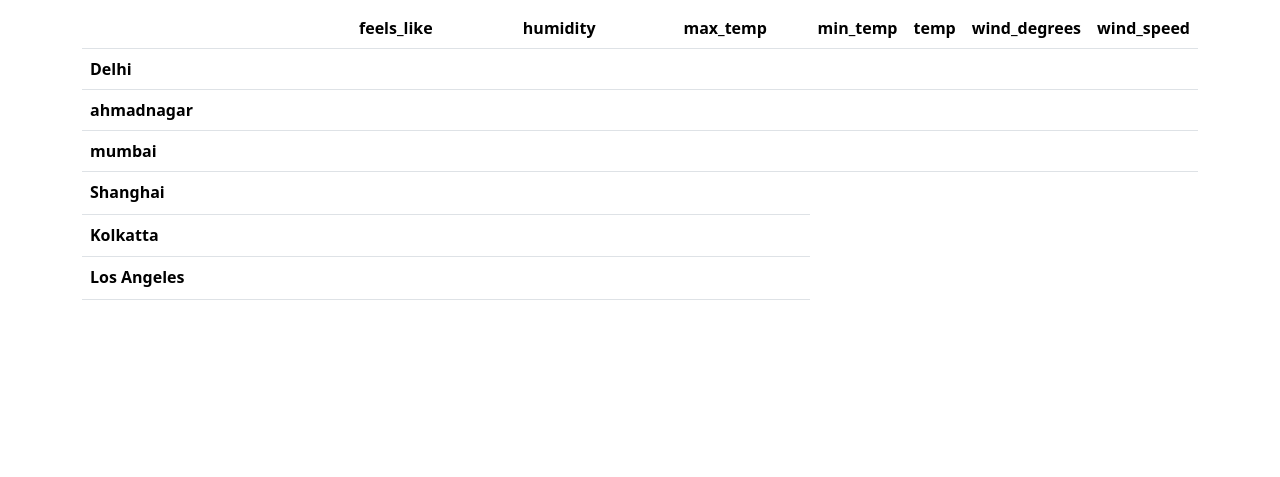
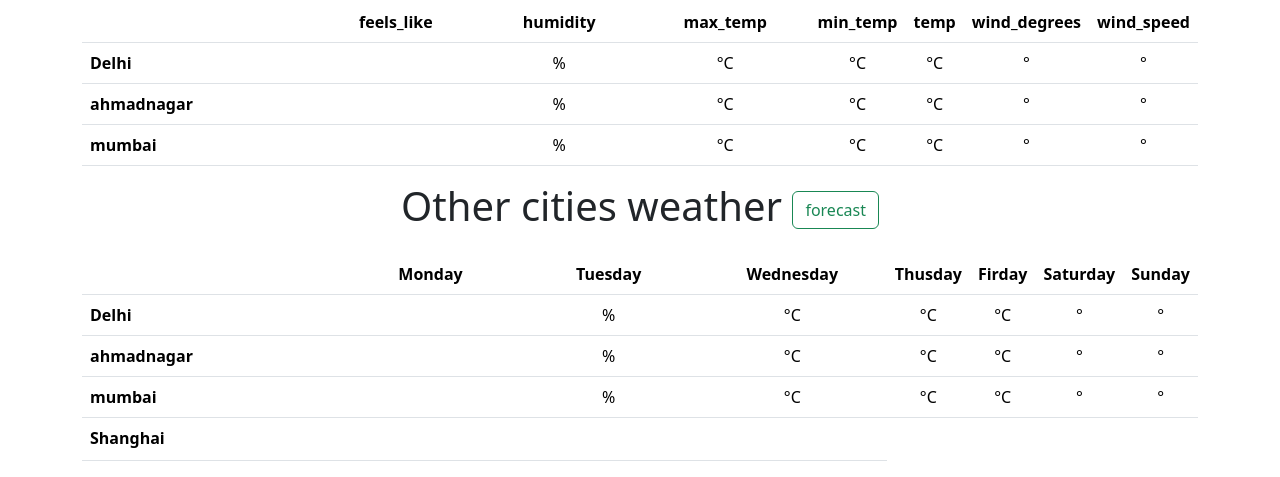
Before and after one commit to prathameshholay/weatherappofficial.github.io, a plain HTML site: page index.html in a window 1280 px wide. Shown: the part 617-1094 px from the top of the page. Before the commit the page ends 933 px from the top, so only its background shows below. Drawn offline with nearby package versions, Linux system fonts and the light colour scheme.

Commit message:
new update
made changes on the about page

```diff
--- a/index.html
+++ b/index.html
@@ -27,7 +27,7 @@
             <a class="nav-link active" aria-current="page" href="#">Home</a>
           </li>
           <li class="nav-item">
-            <a class="nav-link" href="#">About this app</a>
+            <a class="nav-link" href="/about.html">About this app</a>
           </li>
           <li class="nav-item dropdown">
             <a class="nav-link dropdown-toggle" href="#" role="button" data-bs-toggle="dropdown" aria-expanded="false">
@@ -140,7 +140,8 @@
         </div>
       </div>
 
-      <h2 class="display-6 text-center mb-4">Other cities weather <span><button id="fetchdelhid">fetch</button></span>
+      <h2 class="display-6 text-center mb-4">Other cities weather <span><button class="btn btn-outline-success"
+            id="fetchdelhid">fetch</button></span>
       </h2>
       <div class="table-responsive">
         <table class="table text-center">
@@ -161,22 +162,22 @@
             <tr>
               <th scope="row" class="text-start">Delhi</th>
               <td><span id="delhi_feels_like"></span></td>
-              <td><span id="delhi_humidity"></span></td>
-              <td><span id="delhi_max_temp"></span></td>
-              <td><span id="delhi_min_temp"></span></td>
-              <td><span id="delhi_temp"></span></td>
-              <td><span id="delhi_wind_degrees"></span></td>
-              <td><span id="delhi_wind_speed"></span></td>
+              <td><span id="delhi_humidity"></span>%</td>
+              <td><span id="delhi_max_temp"></span>°C</td>
+              <td><span id="delhi_min_temp"></span>°C</td>
+              <td><span id="delhi_temp"></span>°C</td>
+              <td><span id="delhi_wind_degrees"></span>°</td>
+              <td><span id="delhi_wind_speed"></span>°</td>
             </tr>
             <tr>
               <th scope="row" class="text-start">ahmadnagar</th>
               <td><span id="nagar_feels_like"></span></td>
-              <td><span id="nagar_humidity"></span></td>
-              <td><span id="nagar_max_temp"></span></td>
-              <td><span id="nagar_min_temp"></span></td>
-              <td><span id="nagar_temp"></span></td>
-              <td><span id="nagar_wind_degrees"></span></td>
-              <td><span id="nagar_wind_speed"></span></td>
+              <td><span id="nagar_humidity"></span>%</td>
+              <td><span id="nagar_max_temp"></span>°C</td>
+              <td><span id="nagar_min_temp"></span>°C</td>
+              <td><span id="nagar_temp"></span>°C</td>
+              <td><span id="nagar_wind_degrees"></span>°</td>
+              <td><span id="nagar_wind_speed"></span>°</td>
             </tr>
           </tbody>
 
@@ -184,12 +185,68 @@
             <tr>
               <th scope="row" class="text-start">mumbai</th>
               <td><span id="mumbai_feels_like"></span></td>
-              <td><span id="mumbai_humidity"></span></td>
-              <td><span id="mumbai_max_temp"></span></td>
-              <td><span id="mumbai_min_temp"></span></td>
-              <td><span id="mumbai_temp"></span></td>
-              <td><span id="mumbai_wind_degrees"></span></td>
-              <td><span id="mumbai_wind_speed"></span></td>
+              <td><span id="mumbai_humidity"></span>%</td>
+              <td><span id="mumbai_max_temp"></span>°C</td>
+              <td><span id="mumbai_min_temp"></span>°C</td>
+              <td><span id="mumbai_temp"></span>°C</td>
+              <td><span id="mumbai_wind_degrees"></span>°</td>
+              <td><span id="mumbai_wind_speed"></span>°</td>
+            </tr>
+
+          </tbody>
+        </table>
+      </div>
+
+      <h2 class="display-6 text-center mb-4">Other cities weather <span><button class="btn btn-outline-success"
+            id="fetchforecast">forecast</button></span>
+      </h2>
+      <div class="table-responsive">
+        <table class="table text-center">
+          <thead>
+            <tr>
+              <th style="width: 32%"></th>
+              <th style="width: 22%">Monday</th>
+              <th style="width: 22%">Tuesday</th>
+              <th style="width: 22%">Wednesday</th>
+              <th style="width: 22%">Thusday</th>
+              <th style="width: 22%">Firday</th>
+              <th style="width: 22%">Saturday</th>
+              <th style="width: 22%">Sunday</th>
+            </tr>
+          </thead>
+          <tbody>
+            <tr>
+              <th scope="row" class="text-start">Delhi</th>
+              <td><span id=""></span></td>
+              <td><span id=""></span>%</td>
+              <td><span id=""></span>°C</td>
+              <td><span id=""></span>°C</td>
+              <td><span id=""></span>°C</td>
+              <td><span id=""></span>°</td>
+              <td><span id=""></span>°</td>
+            </tr>
+            <tr>
+              <th scope="row" class="text-start">ahmadnagar</th>
+              <td><span id=""></span></td>
+              <td><span id=""></span>%</td>
+              <td><span id=""></span>°C</td>
+              <td><span id=""></span>°C</td>
+              <td><span id=""></span>°C</td>
+              <td><span id=""></span>°</td>
+              <td><span id=""></span>°</td>
+            </tr>
+          </tbody>
+
+          <tbody>
+            <tr>
+              <th scope="row" class="text-start">mumbai</th>
+              <td><span id=""></span></td>
+              <td><span id=""></span>%</td>
+              <td><span id=""></span>°C</td>
+              <td><span id=""></span>°C</td>
+              <td><span id=""></span>°C</td>
+              <td><span id=""></span>°</td>
+              <td><span id=""></span>°</td>
             </tr>
             <tr>
               <th scope="row" class="text-start">Shanghai</th>
@@ -205,33 +262,11 @@
                 </svg>
               </td>
             </tr>
-            <tr>
-              <th scope="row" class="text-start">Kolkatta</th>
-              <td></td>
-              <td>
-                <svg class="bi" width="24" height="24">
-                  <use xlink:href="#check"></use>
-                </svg>
-              </td>
-              <td>
-                <svg class="bi" width="24" height="24">
-                  <use xlink:href="#check"></use>
-                </svg>
-              </td>
-            </tr>
-            <tr>
-              <th scope="row" class="text-start">Los Angeles</th>
-              <td></td>
-              <td></td>
-              <td>
-                <svg class="bi" width="24" height="24">
-                  <use xlink:href="#check"></use>
-                </svg>
-              </td>
-            </tr>
+
           </tbody>
         </table>
       </div>
+
     </main>
   </div>
   <script defer src="./script.js"></script>
--- a/script.js
+++ b/script.js
@@ -56,7 +56,7 @@
       console.log("fetching successfull....showing weather of delhi");
       console.log(response)
       delhi_temp.innerHTML = response.temp;
-      delhi_feels_like.innerHTML = response.feels_like;
+      delhi_feels_like.innerHTML = response.feels_like + 2;
       delhi_humidity.innerHTML = response.humidity;
       delhi_min_temp.innerHTML = response.min_temp;
       delhi_max_temp.innerHTML = response.max_temp;
```
Also changed, not shown: about.html (added, +18 -0 lines).
